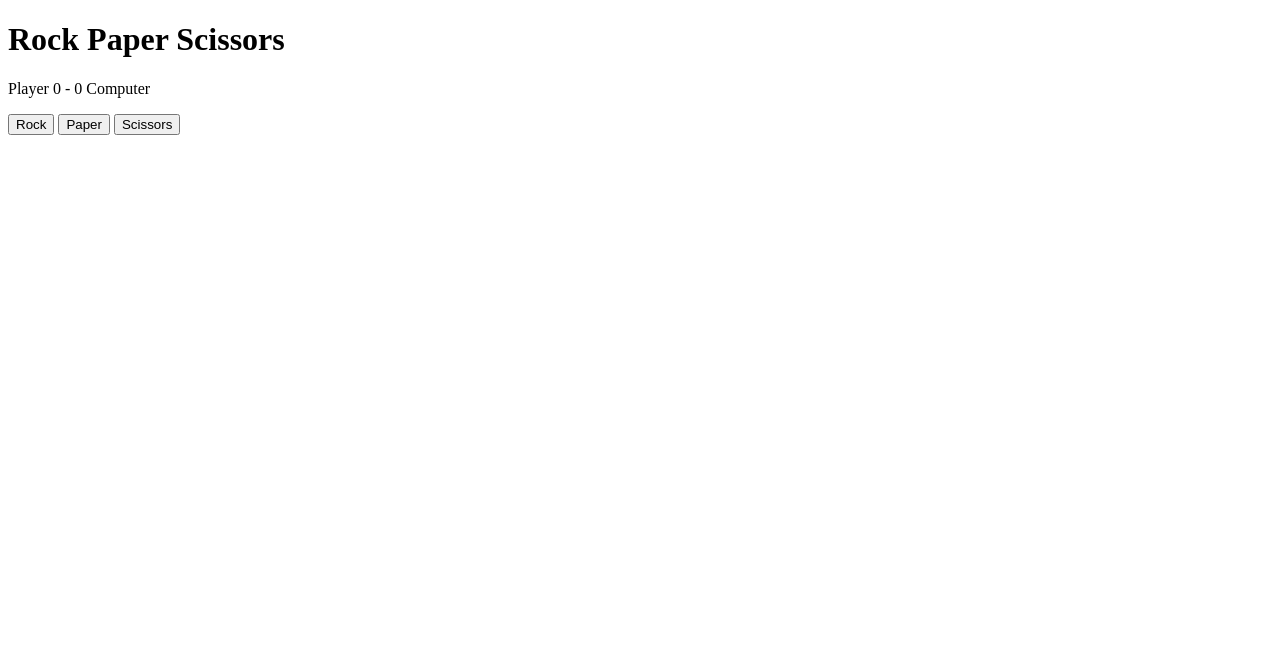
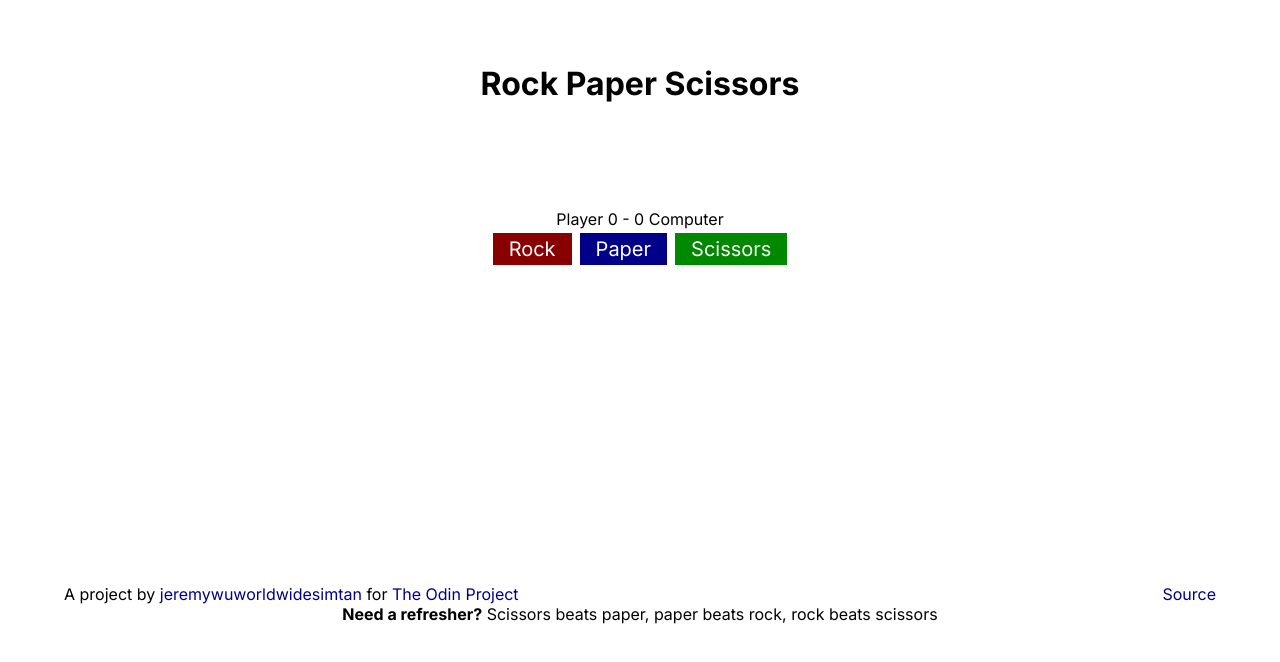
Before and after one commit to jeremywuworldwidesimtan/odin-rps, a plain HTML site: page index.html in a window 1280 px wide. Both pictures are taken after a click on the button "Play". Drawn offline with Linux system fonts and the light colour scheme.

Commit message:
edited HTML, JS, readme a bit, added CSS

```diff
--- a/index.html
+++ b/index.html
@@ -4,20 +4,29 @@
     <meta charset="UTF-8">
     <meta name="viewport" content="width=device-width, initial-scale=1.0">
     <title>Rock paper scissors</title>
+    <link rel="stylesheet" href="style.css">
 </head>
 <body>
     <h1>Rock Paper Scissors</h1>
+    <input type="text" name="name" id="name" autocomplete="off" placeholder="Enter your name: (Leave empty for default)" size="30">
     <button id="play">Play</button>
     <div id="game">
-        <p id="scoreboard">Player <span class="score" id="playerScore">0</span> - <span class="score" id="computerScore">0</span> Computer</p>
+        <p id="scoreboard"><span id="playerName"></span> <span class="score" id="playerScore">0</span> - <span class="score" id="computerScore">0</span> Computer</p>
         <div id="gameButtons">
             <button class="selection" id="rock">Rock</button>
             <button class="selection" id="paper">Paper</button>
             <button class="selection" id="scissors">Scissors</button>
         </div>
-        <p id="gameHistory"></p>
     </div>
+    <p id="gameHistory"></p>
     <p id="results"></p>
+    <footer>
+        <div class="foot-row">
+            <p>A project by <a href="https://github.com/jeremywuworldwidesimtan">jeremywuworldwidesimtan</a> for <a href="https://www.theodinproject.com/">The Odin Project</a></p>
+            <p><a href="https://github.com/jeremywuworldwidesimtan/odin-rps">Source</a></p>
+        </div>
+        <p><strong>Need a refresher?</strong> Scissors beats paper, paper beats rock, rock beats scissors</p>
+    </footer>
     <script src="main.js"></script>
 </body>
 </html>
--- a/main.js
+++ b/main.js
@@ -128,20 +128,34 @@ function getPlayerChoice(chInput){
     }
 }
 
-function checkScore(playerScore, computerScore) {
-    if (playerScore >= 5 || computerScore >= 5) {
+// Check if anyone has scored a certain number of points or not
+// then stop the game if someone has gotten a specified score
+function checkScore(playerScore, computerScore, winScore) {
+    if (playerScore >= winScore || computerScore >= winScore) {
         let winnerText = '';
         // announce the winner
-        if (playerScore >= 5) {
-            winnerText = `Player wins (${playerScore}-${computerScore})`;
-        } else if (computerScore >= 5) {
+        if (playerScore >= winScore) {
+            winnerText = `${playerName} wins (${playerScore}-${computerScore})`;
+        } else if (computerScore >= winScore) {
             winnerText = `Computer wins (${playerScore}-${computerScore})`;
         }
         // then hide the selections button and display the winner and the play button
         resultsDisplay.textContent = winnerText;
         play.style.display = 'block';
+        usernameInput.style.display = 'block';
         gameDiv.style.display = 'none';
     }
+}
+
+// Debug
+function debug () {
+    gameDiv.style.display = 'flex';
+    const allP = document.querySelectorAll('p');
+    allP.forEach((p) => {
+        if (!p.textContent) {
+            p.textContent = "deebug!";
+        }
+    });
 }
 
 // The main game function
@@ -150,6 +164,7 @@ let playerScore;
 let computerScore;
 let round;
 let selection;
+let playerName;
 
 const gameDiv = document.querySelector("#game");
 gameDiv.style.display = 'none';
@@ -158,16 +173,24 @@ const resultsDisplay = document.querySelector("#results");
 const pScoreDisplay = document.querySelector("#playerScore");
 const cScoreDisplay = document.querySelector("#computerScore");
 const play = document.querySelector('#play');
+const usernameInput = document.querySelector("#name");
+const nameDisplay = document.querySelector("#playerName")
 
 play.addEventListener('click', function(e) {
     // hide the play button and display the selections
     play.style.display = 'none';
-    gameDiv.style.display = 'block';
+    usernameInput.style.display = 'none';
+    gameDiv.style.display = 'flex';
     // reset the score
     playerScore = 0;
     computerScore = 0;
     round = 0;
+    pScoreDisplay.textContent = playerScore;
+    cScoreDisplay.textContent = computerScore;
     resultsDisplay.textContent = '';
+    playerName = usernameInput.value;
+    if (!usernameInput.value) playerName = "Player";
+    nameDisplay.textContent = playerName;
 });
 
 
@@ -188,12 +211,10 @@ buttons.forEach((button) => {
             computerScore++;
         }
 
-        const pastGamesDisplay = document.createElement("p");
-        pastGamesDisplay.textContent = `(Round ${round}) ${resultText} (${playerScore} - ${computerScore})`;
-        gameHistory.prepend(pastGamesDisplay);
+        gameHistory.textContent = `(Round ${round}) ${resultText} (${playerScore} - ${computerScore})`;
         pScoreDisplay.textContent = playerScore;
         cScoreDisplay.textContent = computerScore;
 
-        checkScore(playerScore, computerScore);
+        checkScore(playerScore, computerScore, 5);
     });
 });
--- /dev/null
+++ b/style.css
@@ -0,0 +1,85 @@
+/* Import google fonts */
+@import url('https://fonts.googleapis.com/css2?family=Inter:wght@400;700&display=swap');
+
+* {
+    margin: 0;
+    padding: 0;
+    font-family: 'Inter', sans-serif;
+}
+
+body {
+    display: flex;
+    flex-direction: column;
+    align-items: center;
+    padding: 5%;
+    gap: 0.5rem;
+    min-height: 70vh;
+    justify-content: space-between;
+}
+
+p {
+    text-align: center;
+}
+
+a, a:visited {
+    color: #008;
+    text-decoration: none;
+}
+
+button {
+    border: 0;
+    color: white;
+}
+
+button#play:hover {
+    background-color: #1b263b;
+}
+
+footer {
+    align-self: flex-end;
+    width: 100%;
+    display: flex;
+    flex-direction: column;
+}
+
+.foot-row {
+    display: flex;
+    justify-content: space-between;
+}
+
+.selection {
+    padding: 0.25rem 1rem;
+    font-size: 1.25em;
+}
+
+#play {
+    padding: 1rem;
+    font-size: 1.5rem;
+    font-weight: 700;
+    background-color: #415a77;
+}
+
+#game{
+    display: flex;
+    flex-direction: column;
+    align-items: center;
+    gap: 0.25rem;
+}
+
+#gameButtons {
+    display: flex;
+    justify-content: center;
+    gap: 0.5rem;
+}
+
+#rock {
+    background-color: #800;
+}
+
+#paper {
+    background-color: #008;
+}
+
+#scissors {
+    background-color: #080;
+}
```
Also changed, not shown: 1 other file.
